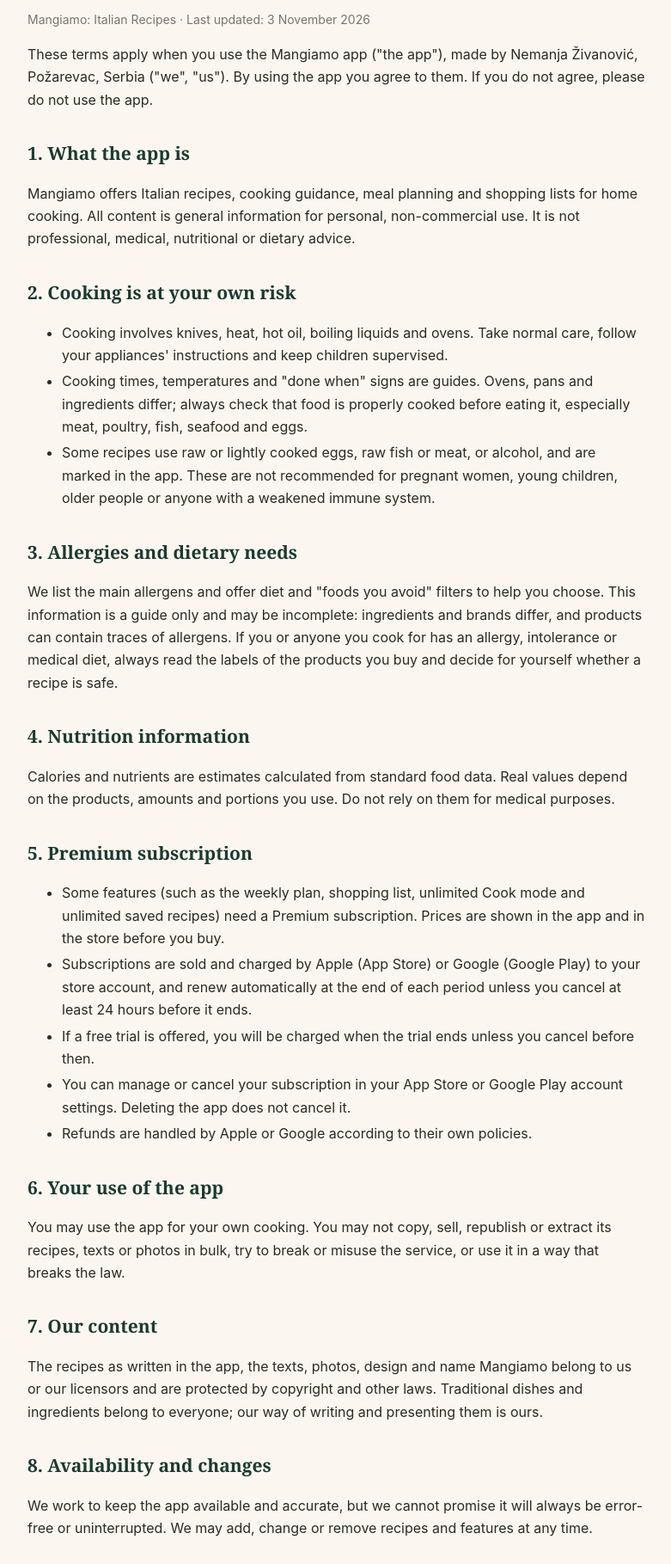
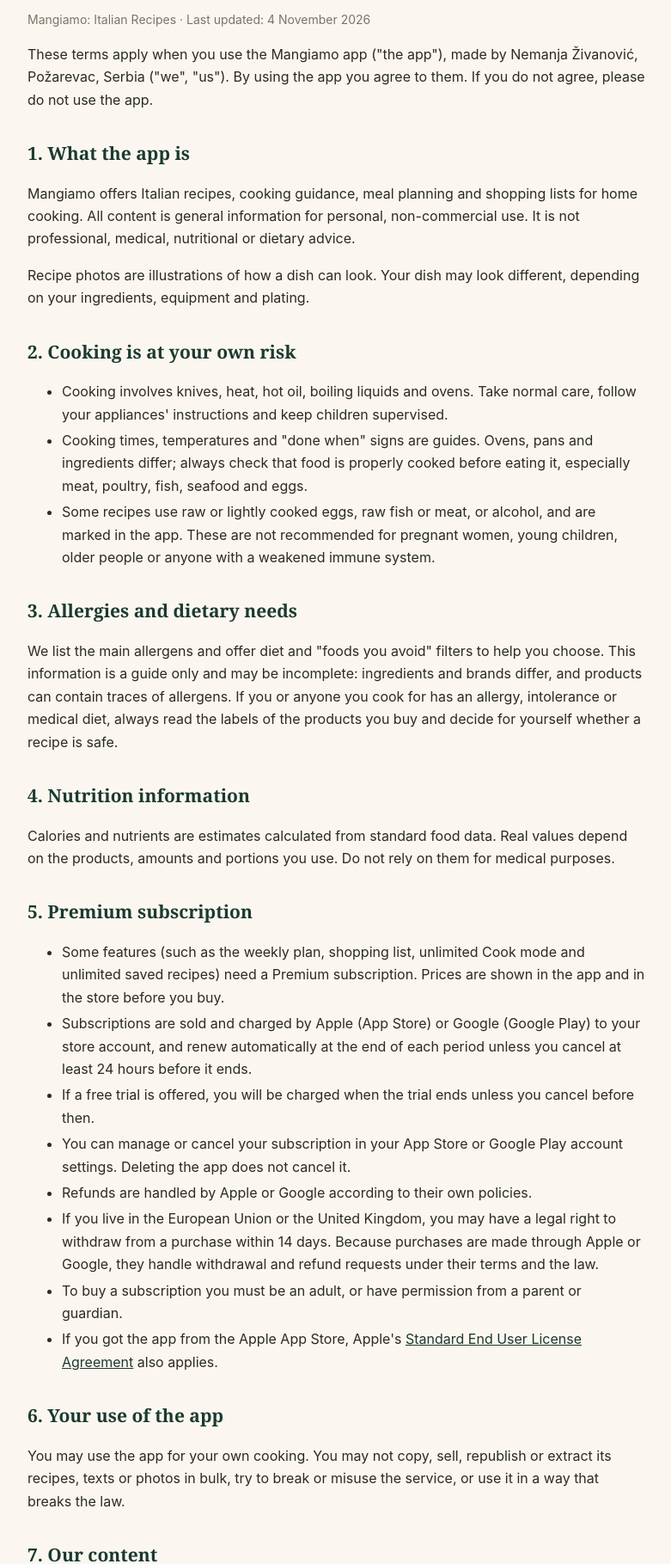
Before and after one commit to Mangiamo012/Mangiamo012.github.io, a plain HTML site: page terms.html in a window 1280 px wide. Shown: the part 88-1907 px from the top of the page at 86% size, without its empty margins (248-1029 px from the left). Drawn offline with Linux system fonts and the light colour scheme.

Commit message:
Terms and Privacy: photos, EU withdrawal, Apple EULA, age, GDPR legal bases

```diff
--- a/terms.html
+++ b/terms.html
@@ -17,12 +17,13 @@
 <body>
 <main>
 <h1>Terms of Use</h1>
-<p class="muted">Mangiamo: Italian Recipes · Last updated: 3 November 2026</p>
+<p class="muted">Mangiamo: Italian Recipes · Last updated: 4 November 2026</p>
 
 <p>These terms apply when you use the Mangiamo app ("the app"), made by Nemanja Živanović, Požarevac, Serbia ("we", "us"). By using the app you agree to them. If you do not agree, please do not use the app.</p>
 
 <h2>1. What the app is</h2>
 <p>Mangiamo offers Italian recipes, cooking guidance, meal planning and shopping lists for home cooking. All content is general information for personal, non-commercial use. It is not professional, medical, nutritional or dietary advice.</p>
+<p>Recipe photos are illustrations of how a dish can look. Your dish may look different, depending on your ingredients, equipment and plating.</p>
 
 <h2>2. Cooking is at your own risk</h2>
 <ul>
@@ -44,6 +45,9 @@
   <li>If a free trial is offered, you will be charged when the trial ends unless you cancel before then.</li>
   <li>You can manage or cancel your subscription in your App Store or Google Play account settings. Deleting the app does not cancel it.</li>
   <li>Refunds are handled by Apple or Google according to their own policies.</li>
+  <li>If you live in the European Union or the United Kingdom, you may have a legal right to withdraw from a purchase within 14 days. Because purchases are made through Apple or Google, they handle withdrawal and refund requests under their terms and the law.</li>
+  <li>To buy a subscription you must be an adult, or have permission from a parent or guardian.</li>
+  <li>If you got the app from the Apple App Store, Apple's <a href="https://www.apple.com/legal/internet-services/itunes/dev/stdeula/">Standard End User License Agreement</a> also applies.</li>
 </ul>
 
 <h2>6. Your use of the app</h2>
```
Also changed, not shown: privacy.html (+10 -1 lines).
